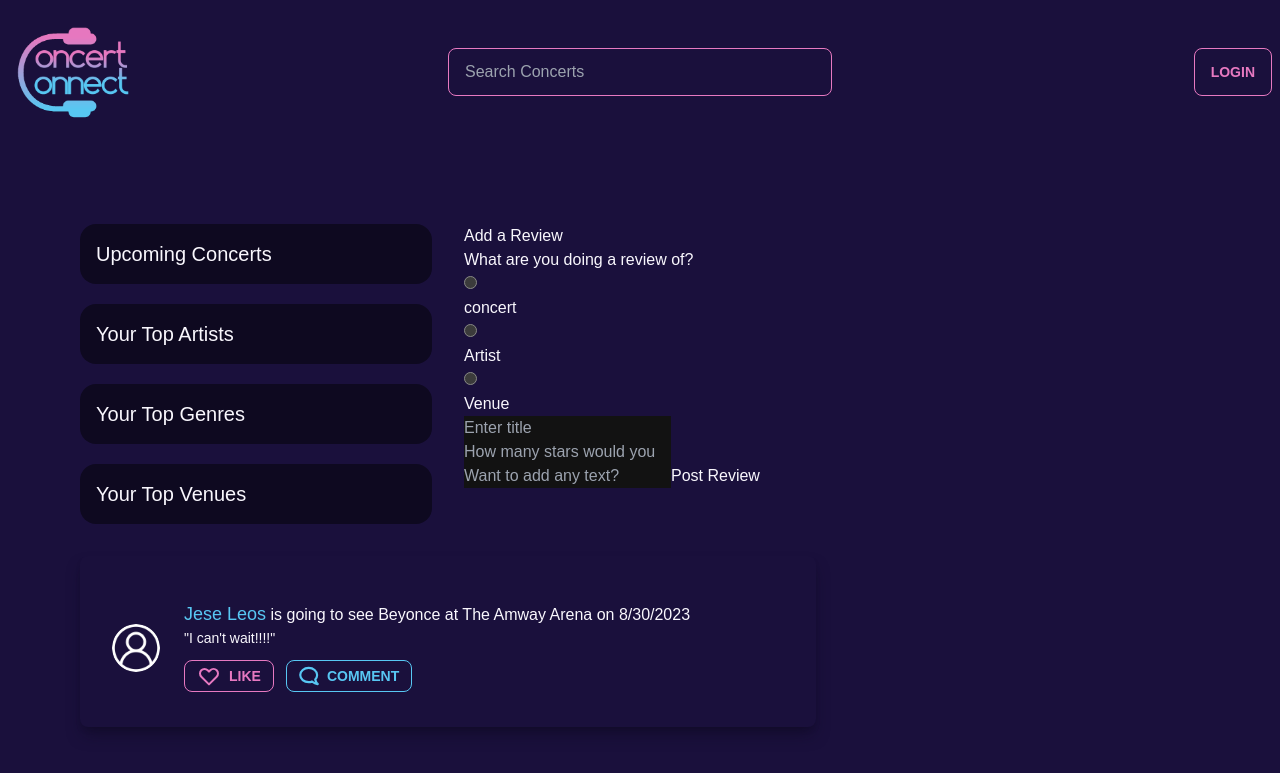
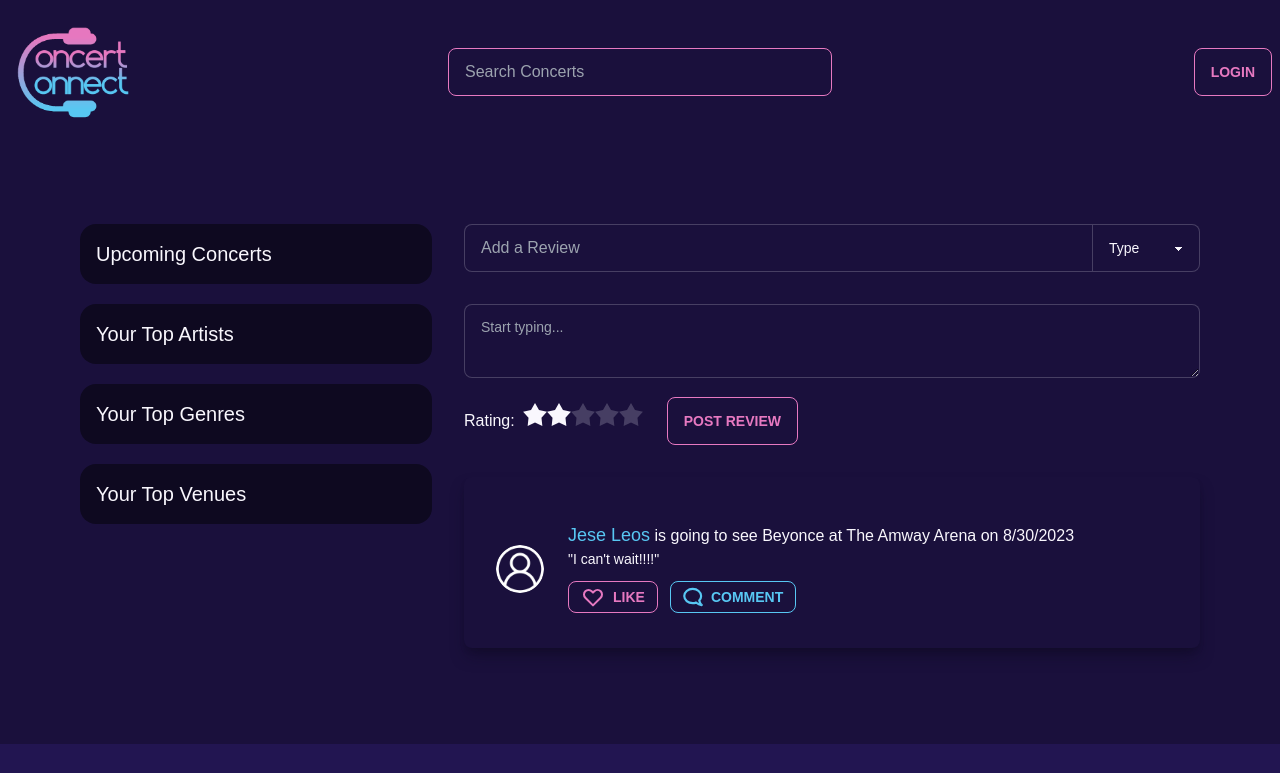
Before and after one commit to Sabplpz/Concert-Connect, a React (Create React App) app in the folder client/: page /feed in a window 1280 px wide. Shown: the top 773 px of the page. Built offline with nearby package versions, Linux system fonts and the light colour scheme; no server answers.

Commit message:
review style

```diff
--- a/client/src/components/addReview.js
+++ b/client/src/components/addReview.js
@@ -53,76 +53,101 @@ function AddReview() {
   };
 
   return (
+
+    // <div>
+    //   <h3>Add a Review</h3>
+    //   <form onSubmit={handleFormSubmit}>
+    //     <h1>What are you doing a review of?</h1>
+    //     <ul>
+    //       <li>
+    //         <input
+    //           type="radio"
+    //           id="concert"
+    //           name="type"
+    //           value="Concert"
+    //           onClick={handleFormChange}
+    //           required
+    //         />
+    //         <label for="concert">
+    //           <p>concert</p>
+    //         </label>
+    //       </li>
+    //       <li>
+    //         <input
+    //           type="radio"
+    //           id="artist"
+    //           name="type"
+    //           value="Artist"
+    //           onClick={handleFormChange}
+    //           required
+    //         />
+    //         <label for="artist">
+    //           <p>Artist</p>
+    //         </label>
+    //       </li>
+    //       <li>
+    //         <input
+    //           type="radio"
+    //           id="venue"
+    //           name="type"
+    //           value="Venue"
+    //           onClick={handleFormChange}
+    //           required
+    //         />
+    //         <label for="venue">
+    //           <p>Venue</p>
+    //         </label>
+    //       </li>
+    //     </ul>
+    //     <input
+    //       type="text"
+    //       name="title"
+    //       placeholder="Enter title"
+    //       value={formState.title}
+    //       onChange={handleFormChange}
+    //     />
+    //     <input
+    //       type="number"
+    //       name="starRating"
+    //       placeholder="How many stars would you give it?"
+    //       value={formState.starRating}
+    //       onChange={handleFormChange}
+    //     />
+    //     <input
+    //       type="text"
+    //       name="text"
+    //       placeholder="Want to add any text?"
+    //       value={formState.text}
+    //       onChange={handleFormChange}
+    //     />
     <div>
-      <h3>Add a Review</h3>
       <form onSubmit={handleFormSubmit}>
-        <h1>What are you doing a review of?</h1>
-        <ul>
-          <li>
-            <input
-              type="radio"
-              id="concert"
-              name="type"
-              value="Concert"
-              onClick={handleFormChange}
-              required
-            />
-            <label for="concert">
-              <p>concert</p>
-            </label>
-          </li>
-          <li>
-            <input
-              type="radio"
-              id="artist"
-              name="type"
-              value="Artist"
-              onClick={handleFormChange}
-              required
-            />
-            <label for="artist">
-              <p>Artist</p>
-            </label>
-          </li>
-          <li>
-            <input
-              type="radio"
-              id="venue"
-              name="type"
-              value="Venue"
-              onClick={handleFormChange}
-              required
-            />
-            <label for="venue">
-              <p>Venue</p>
-            </label>
-          </li>
-        </ul>
-        <input
-          type="text"
-          name="title"
-          placeholder="Enter title"
-          value={formState.title}
-          onChange={handleFormChange}
-        />
-        <input
-          type="number"
-          name="starRating"
-          placeholder="How many stars would you give it?"
-          value={formState.starRating}
-          onChange={handleFormChange}
-        />
-        <input
-          type="text"
-          name="text"
-          placeholder="Want to add any text?"
-          value={formState.text}
-          onChange={handleFormChange}
-        />
-        <button type="submit">Post Review</button>
+        <div>
+        <div className="join mb-8 w-full">
+          <input value={formState.title} onChange={handleFormChange} type="text" name="title" className="input input-bordered w-full join-item" placeholder="Add a Review"/>
+
+          <select className="select select-bordered join-item">
+            <option disabled selected>Type</option>
+            <option id="concert" value="Concert" name="type" onClick={handleFormChange}>Concert</option>
+            <option id="artist" value="artist" name="type" onClick={handleFormChange}>Artist</option>
+            <option id="venue" value="venue" name="type" onClick={handleFormChange}>Venue</option>
+          </select>
+        </div>
+        <textarea type="text" name="text" value={formState.text} onChange={handleFormChange} className="textarea textarea-bordered w-full mb-3" placeholder="Start typing..."></textarea>
+          <div name="starRating" className="rating rating-md block mb-8 ">
+            Rating:
+            <input type="radio" name="rating-9" className="rating-hidden" />
+            <input type="radio" name="rating-9" className="mask mask-star-2" />
+            <input type="radio" name="rating-9" className="mask mask-star-2" checked />
+            <input type="radio" name="rating-9" className="mask mask-star-2" />
+            <input type="radio" name="rating-9" className="mask mask-star-2" />
+            <input type="radio" name="rating-9" className="mask mask-star-2" />
+            <button type="submit" className="btn btn-primary btn-outline ml-6">Post Review</button>
+          </div>
         {addReviewError && <p>{addReviewError.message}</p>}
+      </div>
       </form>
-    </div>
+</div>
   );
 }
 
--- a/client/src/pages/Home.js
+++ b/client/src/pages/Home.js
@@ -215,9 +215,12 @@ export default function Home() {
 
       {/* feed area */}
 
+
+
+      <div className="lg:col-span-2">
+
       <AddReview />
 
-      <div className="lg:col-span-2">
         {/* <!-- user post --> */}
 
         <ShowReview />
```
